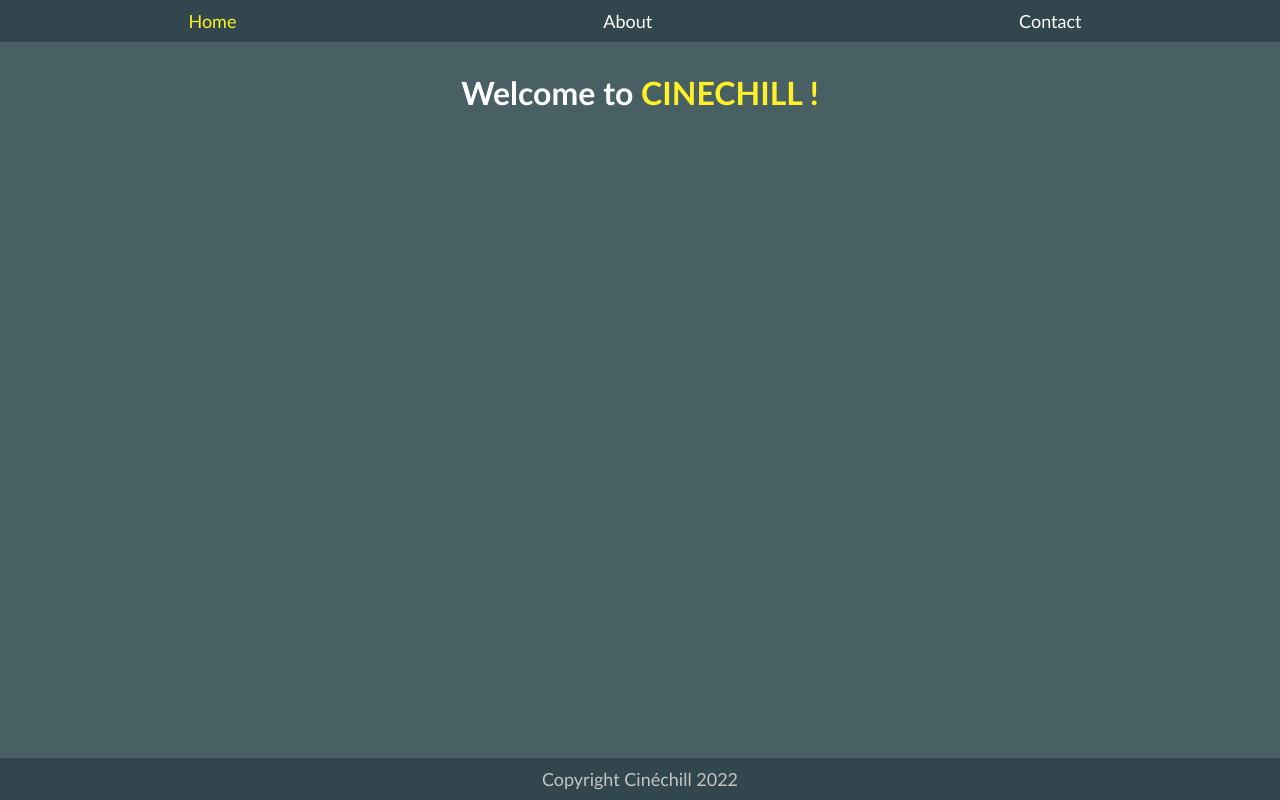
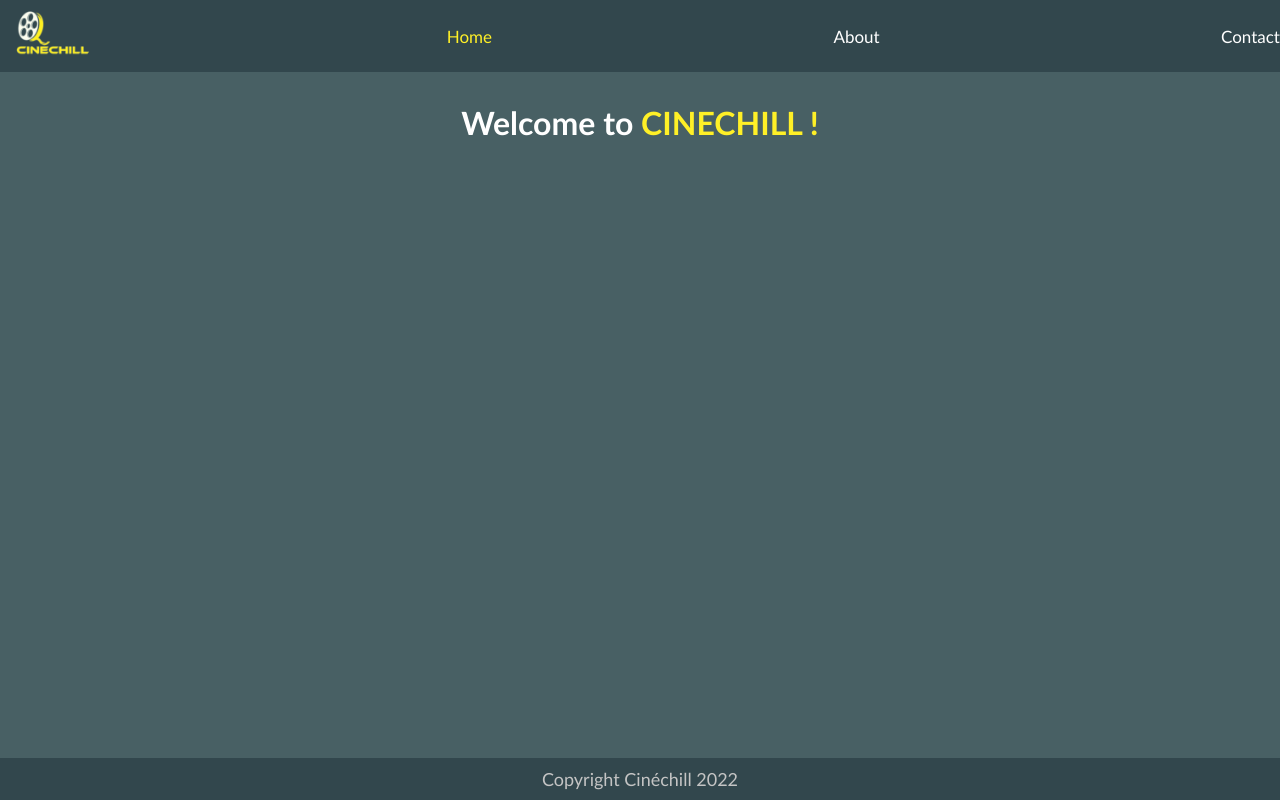
Before and after one commit to ComicScrip/lyon-react-mars22-p2g3, a React (Create React App) app: page / in a window 1280 px wide. Built offline with nearby package versions, Linux system fonts and the light colour scheme.

Commit message:
logo added

```diff
--- a/src/Css/index.css
+++ b/src/Css/index.css
@@ -5,14 +5,21 @@ body,
   display: flex;
   flex-direction: column;
   margin: 0;
+  padding: 0;
   font-family: 'Trebuchet MS', 'Lucida Sans Unicode', 'Lucida Grande', 'Lucida Sans', Arial, sans-serif;
 }
 
-header,
+
 footer {
   background-color: #32474D;
   color: white;
   padding: 10px;
+}
+
+header
+ {
+  background-color: #32474D;
+  color: white;
 }
 
 main {
@@ -22,12 +29,15 @@ main {
 }
 
 nav a {
-  margin-right: 10px;
   color: white;
   text-decoration: none;
-  font-size: 18px;
+  font-size: 17px;
 }
 nav {
   display: flex;
-  justify-content: space-around;
+  justify-content: space-between;
+  align-items: center;
 }
+.logo {
+  max-height: 4em;
+}
--- a/src/components/Header.js
+++ b/src/components/Header.js
@@ -8,6 +8,10 @@ export default function Header() {
   return (
     <header>
       <nav>
+        <NavLink to="/" style={getActiveLinkStyle}>
+          <img src="logo_cinechill.png" className="logo" alt="my-logo" />
+        </NavLink>
+
         <NavLink to="/" style={getActiveLinkStyle}>
           Home
         </NavLink>
```
Also changed, not shown: public/logo_cinechill.png (added).
